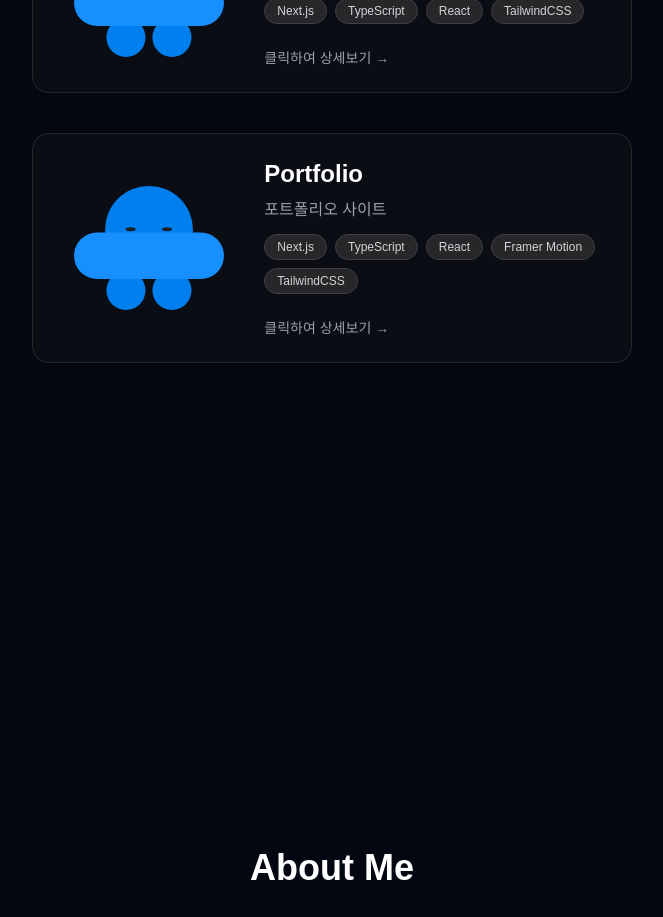
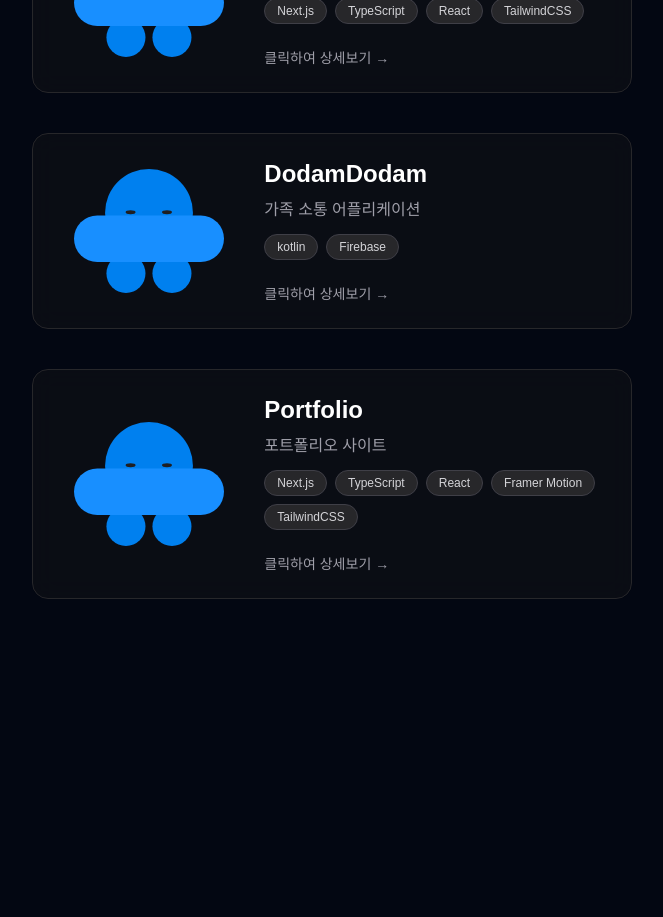
Before and after one commit to wnsdn00/portfolio, a Next.js app: page / in a window 1280 px wide. Shown: the part 1380-2297 px from the top of the page, without its empty margins (308-971 px from the left). Built offline with nearby package versions, Linux system fonts and the light colour scheme.

Commit message:
버전 불일치 수정

```diff
--- a/components/Projects/Projects.tsx
+++ b/components/Projects/Projects.tsx
@@ -11,6 +11,19 @@ const projects = [
     title: "Nomadia",
     description: "노마드를 위한 액티비티 예약 플랫폼",
     tech: ["Next.js", "TypeScript", "React", "TailwindCSS"],
+    link: "https://nomadia-two.vercel.app/",
+    image: "/images/nomadia.svg",
+    details: `
+      · 여행 목적지 기반 활동 추천
+      · 로그인 / 회원가입 기능
+      · 반응형 UI 설계
+      · 시간의 효율
+    `,
+  },
+  {
+    title: "DodamDodam",
+    description: "가족 소통 어플리케이션",
+    tech: ["kotlin", "Firebase"],
     link: "https://nomadia-two.vercel.app/",
     image: "/images/nomadia.svg",
     details: `
```
Also changed, not shown: 1 other file (tests, documents, lock files or other folders).
